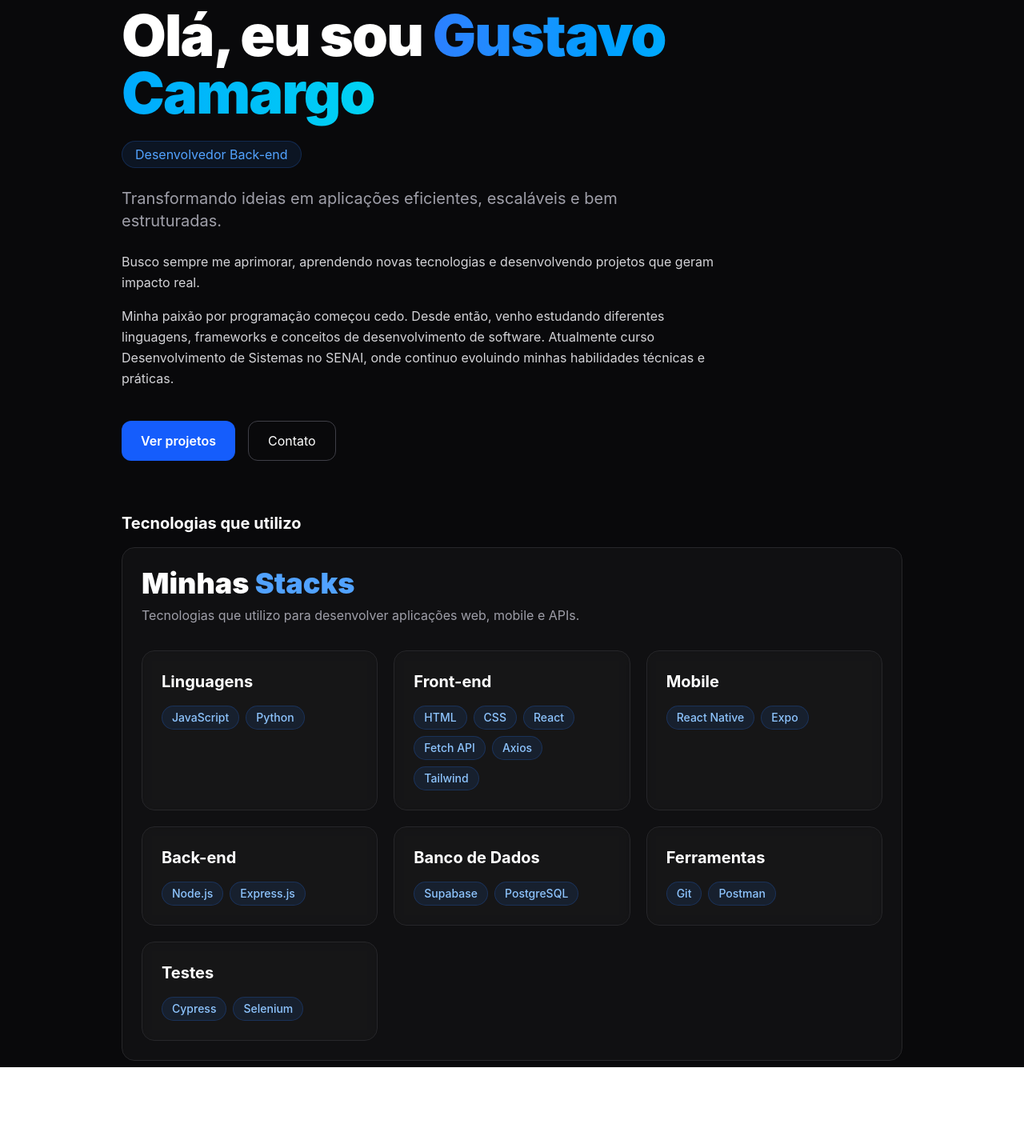
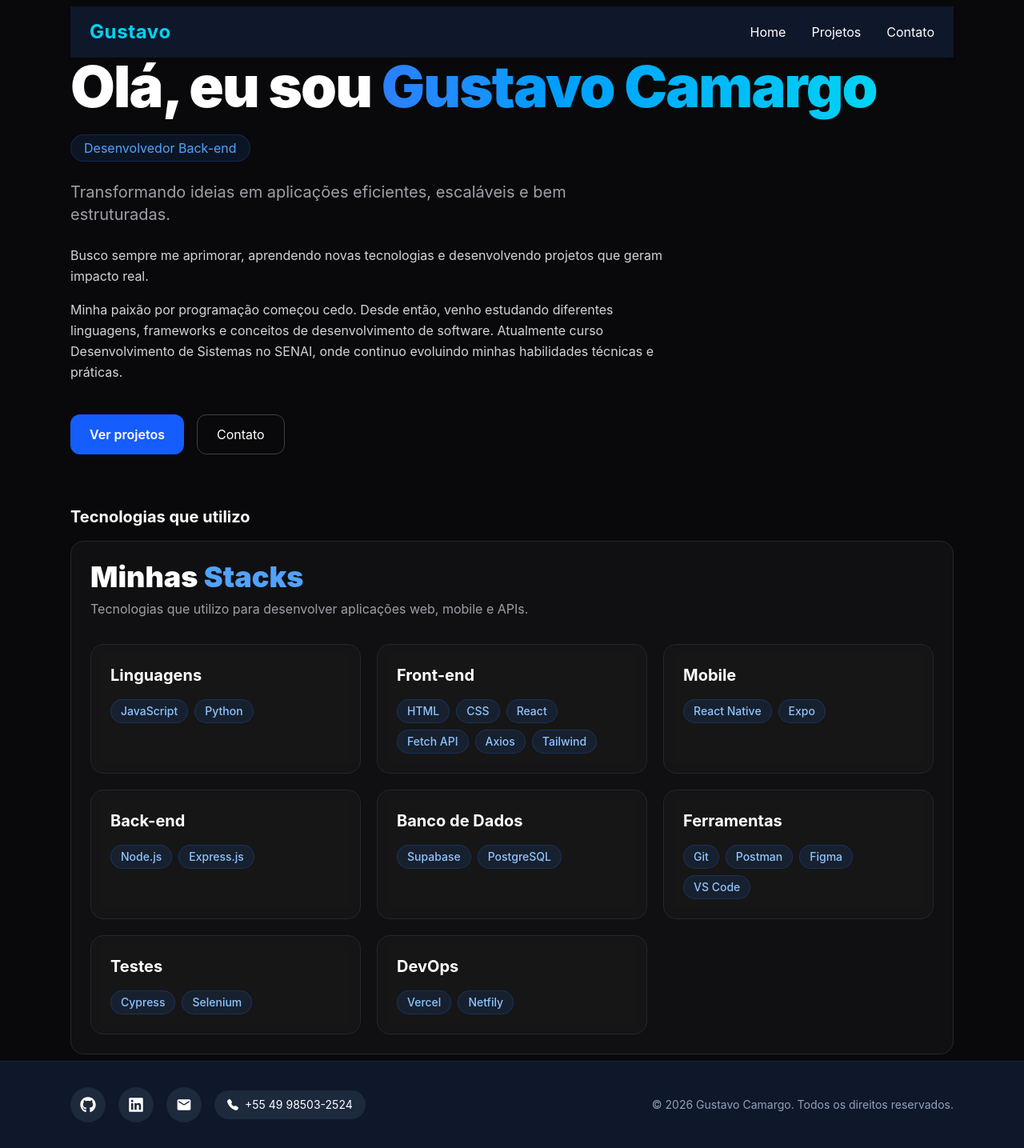
Before and after one commit to GustavoCamargo0/portifolio, a React (Vite) app: page / in a window 1280 px wide. Shown: the whole page at 80% size. Before the commit the page ends 1334 px from the top, so only its background shows below. Built offline with nearby package versions, Linux system fonts and the light colour scheme.

Commit message:
navbar e footer parcial

```diff
--- /dev/null
+++ b/src/components/Footer.jsx
@@ -0,0 +1,46 @@
+import { FaGithub, FaLinkedin } from "react-icons/fa";
+import { MdEmail } from "react-icons/md";
+import { BsFillTelephoneFill } from "react-icons/bs";
+
+export default function Footer() {
+  return (
+    <footer className="w-full bg-slate-900 text-white border-t border-slate-800">
+      <div className="max-w-6xl mx-auto px-6 py-8 flex flex-col md:flex-row items-center justify-between gap-6">
+
+        <div className="flex items-center gap-4">
+          <a
+            href="https://github.com/"
+            target="_blank"
+            className="p-3 rounded-full bg-slate-800 hover:bg-slate-700 transition"
+          >
+            <FaGithub size={20} />
+          </a>
+
+          <a
+            href="https://linkedin.com/"
+            target="_blank"
+            className="p-3 rounded-full bg-slate-800 hover:bg-slate-700 transition"
+          >
+            <FaLinkedin size={20} />
+          </a>
+
+          <a
+            href="mailto:seuemail@email.com"
+            className="p-3 rounded-full bg-slate-800 hover:bg-slate-700 transition"
+          >
+            <MdEmail size={20} />
+          </a>
+
+          <div className="flex items-center gap-2 px-4 py-2 rounded-full bg-slate-800 text-sm">
+            <BsFillTelephoneFill />
+            <span>+55 49 98503-2524</span>
+          </div>
+        </div>
+
+        <p className="text-slate-400 text-sm text-center md:text-right">
+          © 2026 Gustavo Camargo. Todos os direitos reservados.
+        </p>
+      </div>
+    </footer>
+  );
+}
--- a/src/components/ListaProjetos.jsx
+++ b/src/components/ListaProjetos.jsx
@@ -1,15 +1,14 @@
 import CardProjeto from "./CardProjeto";
 import projetos from "../data/projetos";
-import Voltar from "./Voltar";
+import Navbar from "./NavBar";
 
 export default function ListaProjetos() {
   return (
     <section
       id="projetos"
-      className="bg-zinc-950 text-white py-6"
-    >
-      <div className="max-w-7xl mx-auto px-6 space-y-6">
-        <Voltar lugar={'/'} />
+      className="bg-zinc-950 text-white py-2">
+      <div className="max-w-6xl mx-auto px-6 space-y-6">
+             <Navbar/>
         <div className="mb-12">
           <span className="text-blue-400 font-semibold tracking-wider">
             PORTFÓLIO
--- /dev/null
+++ b/src/components/Navbar.jsx
@@ -0,0 +1,42 @@
+import { Link } from "react-router-dom";
+
+export default function Navbar() {
+  return (
+    <header className="w-full bg-slate-900 text-white shadow-md">
+      <nav className="mx-auto flex max-w-7xl items-center justify-between px-6 py-4">
+        <h1 className="text-2xl font-bold tracking-wide text-cyan-400">
+          Gustavo
+        </h1>
+
+        <ul className="flex items-center gap-8">
+          <li>
+            <Link
+              to="/"
+              className="transition-colors duration-200 hover:text-cyan-400"
+            >
+              Home
+            </Link>
+          </li>
+
+          <li>
+            <Link
+              to="/projetos"
+              className="transition-colors duration-200 hover:text-cyan-400"
+            >
+              Projetos
+            </Link>
+          </li>
+
+          <li>
+            <Link
+              to="/contato"
+              className="transition-colors duration-200 hover:text-cyan-400"
+            >
+              Contato
+            </Link>
+          </li>
+        </ul>
+      </nav>
+    </header>
+  );
+}
--- a/src/components/TechStak.jsx
+++ b/src/components/TechStak.jsx
@@ -22,11 +22,15 @@ export default function TechStak() {
     },
     {
       category: "Ferramentas",
-      tech: ["Git", "Postman"]
+      tech: ["Git", "Postman", "Figma", "VS Code"]
     },
     {
       category: "Testes",
       tech: ["Cypress", "Selenium"]
+    },
+     {
+      category: "DevOps",
+      tech: ["Vercel", "Netfily"]
     }
   ];
 
--- a/src/components/Voltar.jsx
+++ b/src/components/Voltar.jsx
@@ -2,7 +2,7 @@ import { useState } from 'react'
 import { FaArrowLeft } from "react-icons/fa";
 import { useNavigate } from "react-router-dom";
 
-function Voltar({ lugar }) {
+export default function Voltar({ lugar }) {
 
     const navigate = useNavigate();
     return (
@@ -34,5 +34,3 @@ function Voltar({ lugar }) {
         </>
     )
 }
-
-export default Voltar;
--- a/src/pages/Contato.jsx
+++ b/src/pages/Contato.jsx
@@ -1,6 +1,7 @@
 import { useState } from "react";
 import Voltar from "../components/Voltar";
 import emailjs from "@emailjs/browser";
+import Navbar from "../components/NavBar";
 
 function Contato() {
 
@@ -33,16 +34,16 @@ function Contato() {
       });
   }
   return (
-    <section className="min-h-screen bg-zinc-950 text-white py-20 px-6">
-      <div className="max-w-4xl mx-auto">
-        <Voltar lugar={'/'} />
+    <section className="min-h-screen bg-zinc-950 text-white py-2">
+      <div className="max-w-6xl mx-auto space-y-6 px-6">
+           <Navbar/>
         <div className="mb-12 text-center">
           <h1
             className="
               text-5xl
               md:text-6xl
               font-black
-              bg-gradient-to-r
+              bg-linear-to-r
               from-blue-400
               to-cyan-400
               bg-clip-text
--- a/src/pages/Home.jsx
+++ b/src/pages/Home.jsx
@@ -1,13 +1,17 @@
 import TechStak from "../components/TechStak";
 import { useNavigate } from "react-router-dom";
+import Navbar from "../components/NavBar";
+import Footer from "../components/Footer";
 
 function Home() {
 
   const navigate = useNavigate()
 
   return (
+    <>
     <section className="min-h-[90vh] flex items-center bg-zinc-950 text-white p-2">
-      <div className="max-w-5xl mx-auto px-6">
+      <div className="max-w-6xl mx-auto px-6">
+           <Navbar/>
         <div className="space-y-6">
 
           <h1 className="text-5xl md:text-7xl font-black tracking-tight">
@@ -65,6 +69,8 @@ function Home() {
         </div>
       </div>
     </section>
+    <Footer/>
+  </>
   );
 }
 
```
